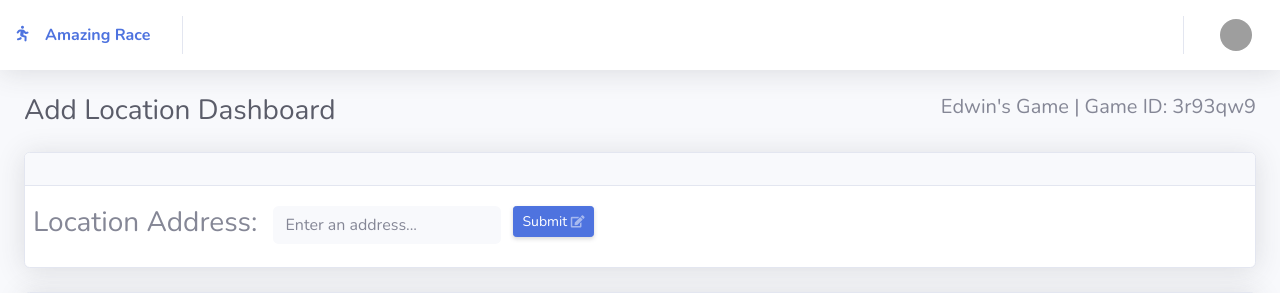
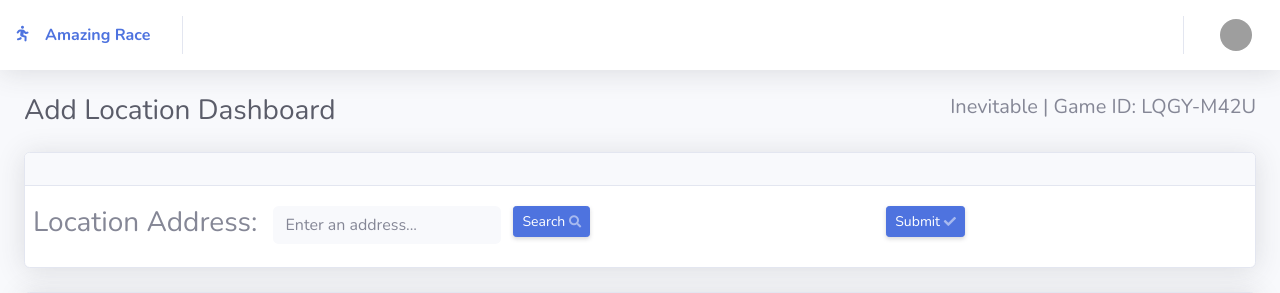
Before and after one commit to mospy26/AmazingRaceDjango, a Django app: page /game/addlocation/ in a window 1280 px wide. Shown: the top 293 px of the page. Run offline with Django 3.2, Linux system fonts and the light colour scheme; a user stored in the database is signed in; data comes from the database, SQL or seed files in the repository; parts of the project's set-up code (start-up, migrations or seed data) failed here and were passed over; some libraries are stand-ins or nearby versions; grey boxes are pictures that could not be loaded.

Commit message:
Added game name and id as well as search button to add location

```diff
--- a/project/AmazingRaceApp/templates/addlocation.html
+++ b/project/AmazingRaceApp/templates/addlocation.html
@@ -5,7 +5,9 @@
             <div class = "container-fluid">
                 <div class="d-sm-flex align-items-center justify-content-between mb-4">
                     <h1 class="h3 mb-0 text-gray-800">Add Location Dashboard</h1>
-                    <h5>Edwin's Game | Game ID: 3r93qw9</h5>
+                    {% for game in game_details %}
+                    <h5>{{game.0}} | Game ID: {{game.1}}</h5>
+                    {% endfor %}
                 </div>
 
 
@@ -26,9 +28,15 @@
                             </form>
                             <div class = "col">
                                 <div>
-                                    <a href="#" class="d-none d-sm-inline-block btn btn-sm btn-primary shadow-sm">Submit <i class="fas fa-edit fa-sm text-white-50"></i></a>
+                                    <a href="#" class="d-none d-sm-inline-block btn btn-sm btn-primary shadow-sm">Search <i class="fas fa-search fa-sm text-white-50"></i></a>
                                 </div>
                             </div>
+                            <div class = "col">
+                                <div>
+                                    <a href="#" class="d-none d-sm-inline-block btn btn-sm btn-primary shadow-sm">Submit <i class="fas fa-check fa-sm text-white-50"></i></a>
+                                </div>
+                            </div>
+
 
                         </div>
                     </div>
@@ -58,16 +66,6 @@
                           }).addTo(mymap);
 
                           var marker = L.marker([51.5, -0.09]).addTo(mymap);
-
-                          var circle = L.circle([51.508, -0.11], {
-                            color: 'red',
-                            fillColor: '#f03',
-                            fillOpacity: 0.5,
-                            radius: 500
-                          }).addTo(mymap);
-
-                          marker.bindPopup("<b>WDF is this shit</b><br>Wheres the fuckin map.").openPopup();
-                          circle.bindPopup("FUCK.");
                         </script>
                     </div>
                 </div>
--- a/project/AmazingRaceApp/views.py
+++ b/project/AmazingRaceApp/views.py
@@ -185,7 +185,10 @@ class LocationAdd(LoginRequiredMixin, generic.TemplateView):
     login_url = '/login'
 
     def get(self, request, *args, **kwargs):
-        return render(request, self.template_name)
+        self.game = _GameMiddleware('LQGY-M42U')
+        return render(request, self.template_name, context={
+            'game_details': self.game.get_code_and_name()
+        })
 
 class GameSettings(LoginRequiredMixin, generic.TemplateView):
     template_name = 'gamesetting.html'
```
